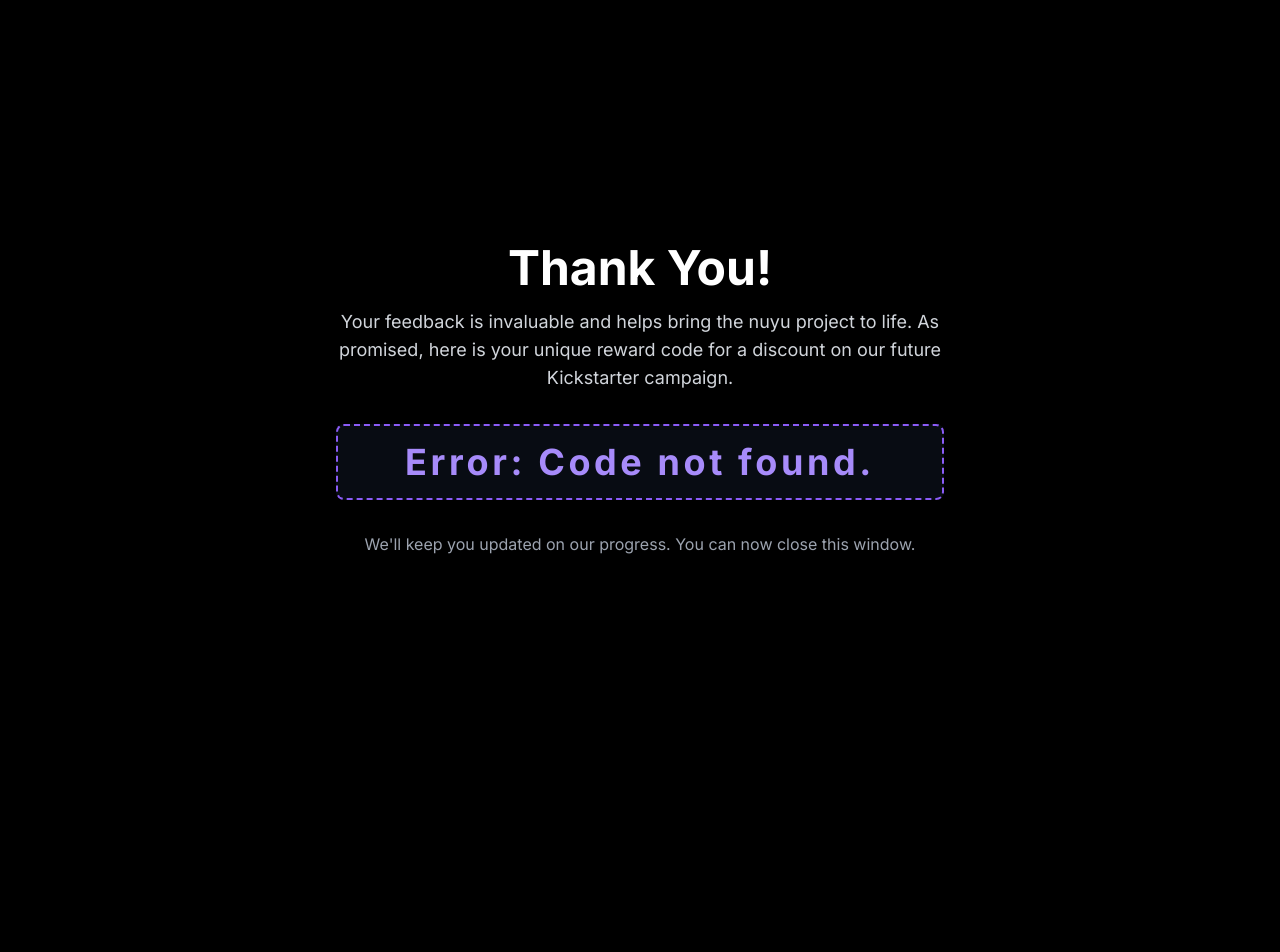
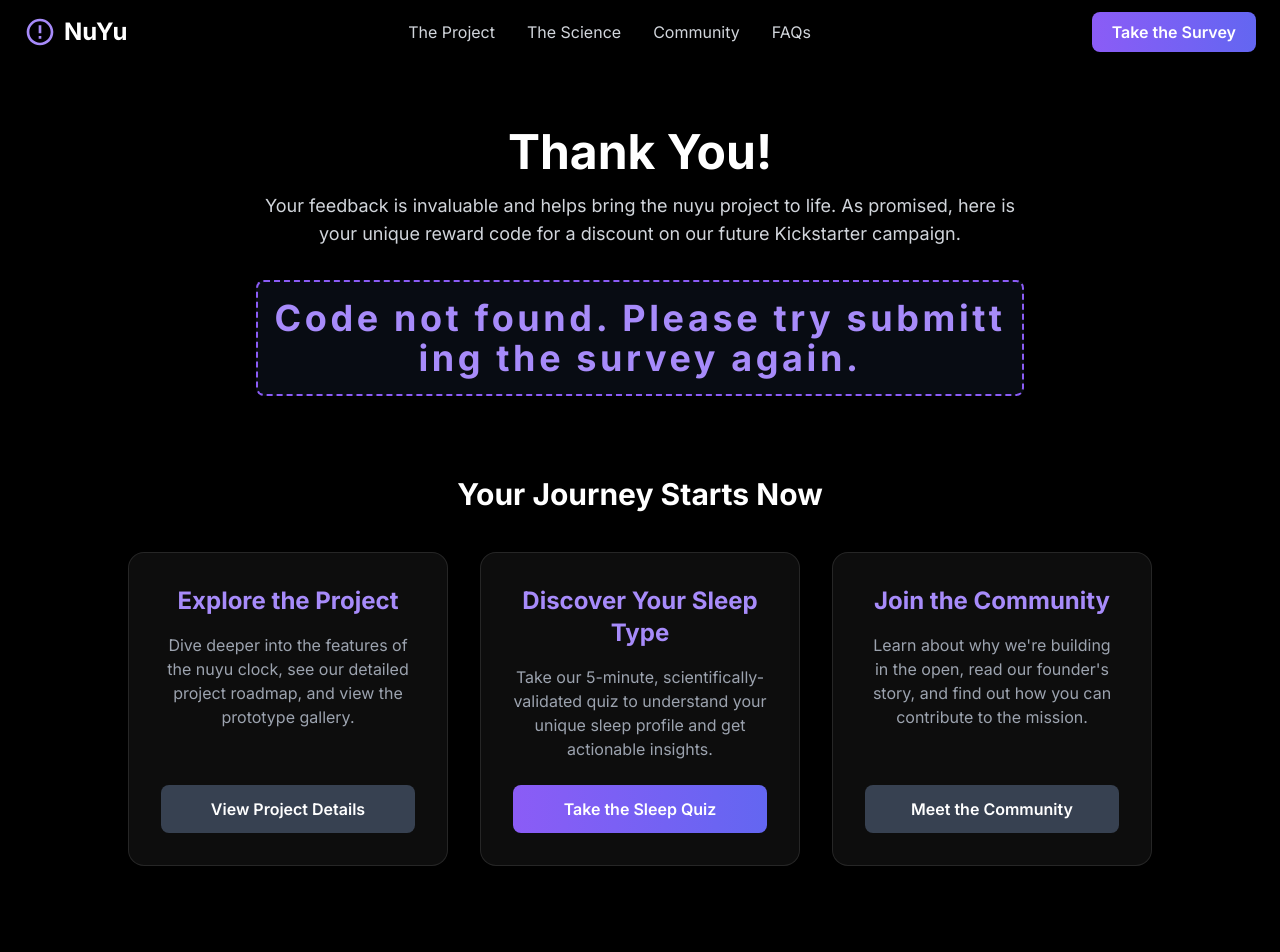
Before and after one commit to rivirside/nuyu, a plain HTML site: page survey-thanks.html in a window 1280 px wide. Shown: the top 952 px of the page. Before the commit the page ends 800 px from the top, so only its background shows below. Drawn offline with nearby package versions, Linux system fonts and the light colour scheme.

Commit message:
Update survey-thanks

```diff
--- a/survey-thanks.html
+++ b/survey-thanks.html
@@ -2,26 +2,117 @@
 <html lang="en">
 <head>
     <meta charset="UTF-8">
-    <title>Thanks for your feedback!</title>
+    <title>Thanks! Your NuYu Journey Begins</title>
     <script src="https://cdn.tailwindcss.com"></script>
     <link rel="preconnect" href="https://fonts.googleapis.com">
     <link rel="preconnect" href="https://fonts.gstatic.com" crossorigin>
     <link href="https://fonts.googleapis.com/css2?family=Inter:wght@400;500;600;700;800&display=swap" rel="stylesheet">
     <style>
-        body { font-family: 'Inter', sans-serif; background-color: #000; color: #E4E4E7; }
+        body {
+            font-family: 'Inter', sans-serif;
+            background-color: #000;
+            color: #E4E4E7;
+        }
+        .btn-gradient {
+            background-image: linear-gradient(to right, #8B5CF6, #6366F1);
+            transition: all 0.3s ease;
+        }
+        .btn-gradient:hover {
+            box-shadow: 0 0 20px rgba(139, 92, 246, 0.5);
+        }
+        .content-card {
+            background-color: rgba(255, 255, 255, 0.05);
+            border: 1px solid rgba(255, 255, 255, 0.1);
+            backdrop-filter: blur(10px);
+            transition: all 0.3s ease;
+        }
+        .content-card:hover {
+            transform: translateY(-5px);
+            border-color: #8B5CF6;
+        }
     </style>
 </head>
-<body class="antialiased flex items-center justify-center h-screen">
-    <div class="text-center p-8 max-w-2xl">
-        <h1 class="text-4xl md:text-5xl font-bold text-white leading-tight">Thank You!</h1>
-        <p class="mt-4 text-lg text-gray-300">Your feedback is invaluable and helps bring the nuyu project to life. As promised, here is your unique reward code for a discount on our future Kickstarter campaign.</p>
+<body class="antialiased">
 
-        <div class="my-8 p-4 border-2 border-dashed border-violet-500 rounded-lg bg-gray-900/50">
-            <p id="reward-code-display" class="text-3xl md:text-4xl font-bold text-violet-400 tracking-widest break-all">Loading...</p>
+    <header id="header" class="fixed top-0 left-0 right-0 z-50 transition-all duration-300 bg-black/80 backdrop-blur-sm">
+        <div class="container mx-auto px-6 py-4">
+            <div class="flex items-center justify-between">
+                <a href="index.html" class="flex items-center space-x-2">
+                    <svg class="h-8 w-8 text-violet-400" viewBox="0 0 24 24" fill="currentColor"><path d="M12 2C6.48 2 2 6.48 2 12s4.48 10 10 10 10-4.48 10-10S17.52 2 12 2zm0 18c-4.41 0-8-3.59-8-8s3.59-8 8-8 8 3.59 8 8-3.59 8-8 8zm-1-13h2v6h-2zm0 8h2v2h-2z"/></svg>
+                    <span class="text-2xl font-bold text-white">NuYu</span>
+                </a>
+                <nav class="hidden md:flex items-center space-x-8">
+                    <a href="project.html" class="text-gray-300 hover:text-white transition-colors">The Project</a>
+                    <a href="science.html" class="text-gray-300 hover:text-white transition-colors">The Science</a>
+                    <a href="community.html" class="text-gray-300 hover:text-white transition-colors">Community</a>
+                    <a href="faq.html" class="text-gray-300 hover:text-white transition-colors">FAQs</a>
+                </nav>
+                <div class="hidden md:block"><a href="survey.html" class="px-5 py-2.5 font-semibold text-white rounded-lg btn-gradient">Take the Survey</a></div>
+                <button id="mobile-menu-button" class="md:hidden text-white focus:outline-none"><svg class="h-6 w-6" fill="none" stroke="currentColor" viewBox="0 0 24 24"><path stroke-linecap="round" stroke-linejoin="round" stroke-width="2" d="M4 6h16M4 12h16m-7 6h7"></path></svg></button>
+            </div>
         </div>
+        <div id="mobile-menu" class="hidden md:hidden px-6 pb-4 bg-black/95">
+            <nav class="flex flex-col space-y-4 pt-4">
+                <a href="project.html" class="text-gray-300 hover:text-white">The Project</a>
+                <a href="science.html" class="text-gray-300 hover:text-white">The Science</a>
+                <a href="community.html" class="text-gray-300 hover:text-white">Community</a>
+                <a href="faq.html" class="text-gray-300 hover:text-white">FAQs</a>
+                <a href="survey.html" class="mt-2 inline-block w-full text-center px-5 py-2.5 font-semibold text-white rounded-lg btn-gradient">Take the Survey</a>
+            </nav>
+        </div>
+    </header>
 
-        <p class="text-gray-400">We'll keep you updated on our progress. You can now close this window.</p>
-    </div>
+    <main class="pt-32 pb-20">
+        <div class="container mx-auto px-6">
+            <div class="max-w-3xl mx-auto text-center">
+                <h1 class="text-4xl md:text-5xl font-bold text-white leading-tight">Thank You!</h1>
+                <p class="mt-4 text-lg text-gray-300">Your feedback is invaluable and helps bring the nuyu project to life. As promised, here is your unique reward code for a discount on our future Kickstarter campaign.</p>
+
+                <div class="my-8 p-4 border-2 border-dashed border-violet-500 rounded-lg bg-gray-900/50">
+                    <p id="reward-code-display" class="text-3xl md:text-4xl font-bold text-violet-400 tracking-widest break-all">Loading...</p>
+                </div>
+            </div>
+
+            <div class="max-w-5xl mx-auto mt-20">
+                <h2 class="text-3xl font-bold text-white text-center mb-10">Your Journey Starts Now</h2>
+                <div class="grid grid-cols-1 md:grid-cols-2 lg:grid-cols-3 gap-8">
+
+                    <div class="content-card rounded-2xl p-8 flex flex-col text-center">
+                        <h3 class="text-2xl font-bold text-violet-400 mb-4">Explore the Project</h3>
+                        <p class="text-gray-400 flex-grow mb-6">Dive deeper into the features of the nuyu clock, see our detailed project roadmap, and view the prototype gallery.</p>
+                        <a href="project.html" class="mt-auto inline-block w-full px-6 py-3 font-semibold bg-gray-700 text-white rounded-lg hover:bg-gray-600 transition-colors">View Project Details</a>
+                    </div>
+
+                    <div class="content-card rounded-2xl p-8 flex flex-col text-center">
+                        <h3 class="text-2xl font-bold text-violet-400 mb-4">Discover Your Sleep Type</h3>
+                        <p class="text-gray-400 flex-grow mb-6">Take our 5-minute, scientifically-validated quiz to understand your unique sleep profile and get actionable insights.</p>
+                        <button id="start-quiz-button" class="mt-auto w-full px-6 py-3 font-semibold text-white rounded-lg btn-gradient">Take the Sleep Quiz</button>
+                    </div>
+
+                    <div class="content-card rounded-2xl p-8 flex flex-col text-center">
+                        <h3 class="text-2xl font-bold text-violet-400 mb-4">Join the Community</h3>
+                        <p class="text-gray-400 flex-grow mb-6">Learn about why we're building in the open, read our founder's story, and find out how you can contribute to the mission.</p>
+                        <a href="community.html" class="mt-auto inline-block w-full px-6 py-3 font-semibold bg-gray-700 text-white rounded-lg hover:bg-gray-600 transition-colors">Meet the Community</a>
+                    </div>
+
+                </div>
+            </div>
+        </div>
+    </main>
+
+    <footer class="bg-black border-t border-white/10 mt-20">
+        <div class="container mx-auto px-6 py-16">
+            <div class="mt-16 pt-8 border-t border-white/10 text-center text-sm text-gray-500">
+                <p>&copy; 2025 nuyu Project. All rights reserved.</p>
+            </div>
+        </div>
+    </footer>
+
+    <div id="quiz-modal" class="hidden fixed inset-0 bg-black bg-opacity-80 z-50 flex items-center justify-center p-4 opacity-0"></div>
+
+    <script src="js/main.js"></script>
+
+    <script src="js/quiz.js"></script>
 
     <script>
     document.addEventListener('DOMContentLoaded', function() {
@@ -36,7 +127,7 @@
             // Clean up the storage so the code doesn't stay there forever
             localStorage.removeItem('nuyuRewardCode');
         } else if (displayElement) {
-            displayElement.textContent = "Error: Code not found.";
+            displayElement.textContent = "Code not found. Please try submitting the survey again.";
         }
     });
     </script>
```
